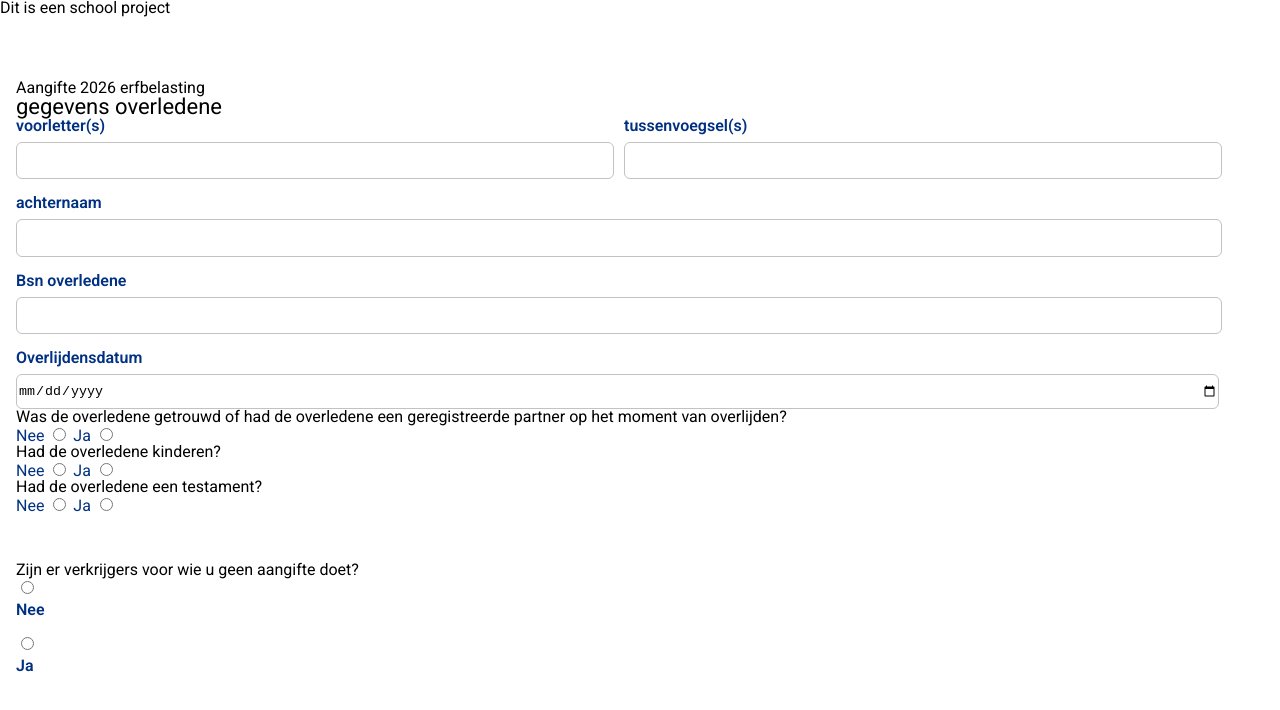
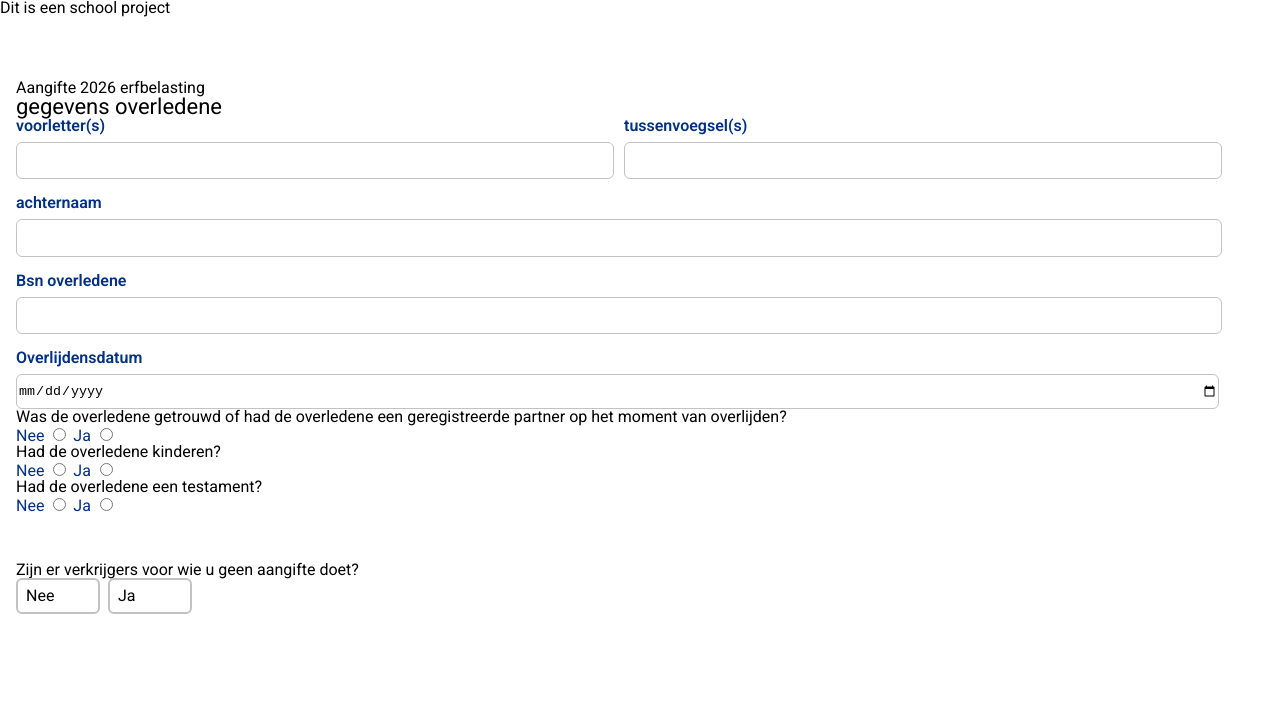
Before and after one commit to SennaHoving/BT, a plain HTML site: page index.html in a window 1280 px wide. Drawn offline with Linux system fonts and the light colour scheme.

Commit message:
radio buttons styling

```diff
--- a/index.html
+++ b/index.html
@@ -146,6 +146,7 @@
         <fieldset class="vraag3b">
             <fieldset>
                 <legend>Zijn er verkrijgers voor wie u geen aangifte doet?</legend>
+                <div>
                     <label>
                         <input type="radio" value="Nee" name="testament" data-target="verkrijger"/>
                         Nee
@@ -154,6 +155,7 @@
                         <input type="radio" value="Ja" name="testament" data-target="verkrijger"/>
                         Ja
                     </label>
+                </div>
             </fieldset>
 
             <fieldset id="verkrijger" class="hidden">
--- a/styles/style.css
+++ b/styles/style.css
@@ -52,7 +52,7 @@ table {
 :root {
 	--color-primary: #ffc917;
 	--color-secondary: #003082;
-	--color-border: #c2c2c2;
+	--color-grey: #c2c2c2;
 
 	--body-s: 0.875em;
 	--body-m: 1em;
@@ -89,7 +89,7 @@ fieldset label {
 }
 
 fieldset input[type="text"], fieldset input[type="date"] {
-	border: 1px solid var(--color-border);
+	border: 1px solid var(--color-grey);
 	border-radius: var(--border-default);
 	height: 2.5em;
 	width: 100%;
@@ -125,7 +125,36 @@ form > fieldset:nth-of-type(1) label {
 }
 
 /* vraag 3b */
-form .vraag3b label {
+form .vraag3b legend {
+	font-size: var(--body-m);
+}
+
+form .vraag3b fieldset:first-of-type div {
+	display: flex;
+	gap: 0.5em;
+	justify-content: start;
+	flex-direction: row;
+}
+
+form .vraag3b fieldset:first-of-type label input {
+	display: none;
+}
+
+form .vraag3b fieldset:first-of-type label {
+	color: black;
+	width: 4em;
+	padding: 8px;
+	border-radius: var(--border-default);
+	border: 2px solid var(--color-grey);
+}
+
+form .vraag3b fieldset:first-of-type label:has(input:checked) {
+	border: none;
+	background: var(--color-secondary);
+	color: white;
+}
+
+form .vraag3b fieldset:nth-of-type(2) label {
 	display: flex;
 	align-items: start;
 	justify-content: center;
@@ -136,8 +165,3 @@ form .vraag3b label {
 	font-weight: 600;
 	width: 100%;
 }
-
-form .vraag3b legend {
-	font-size: var(--body-m);
-
-}
```
Lines whose indentation alone changed are shown as unchanged.
